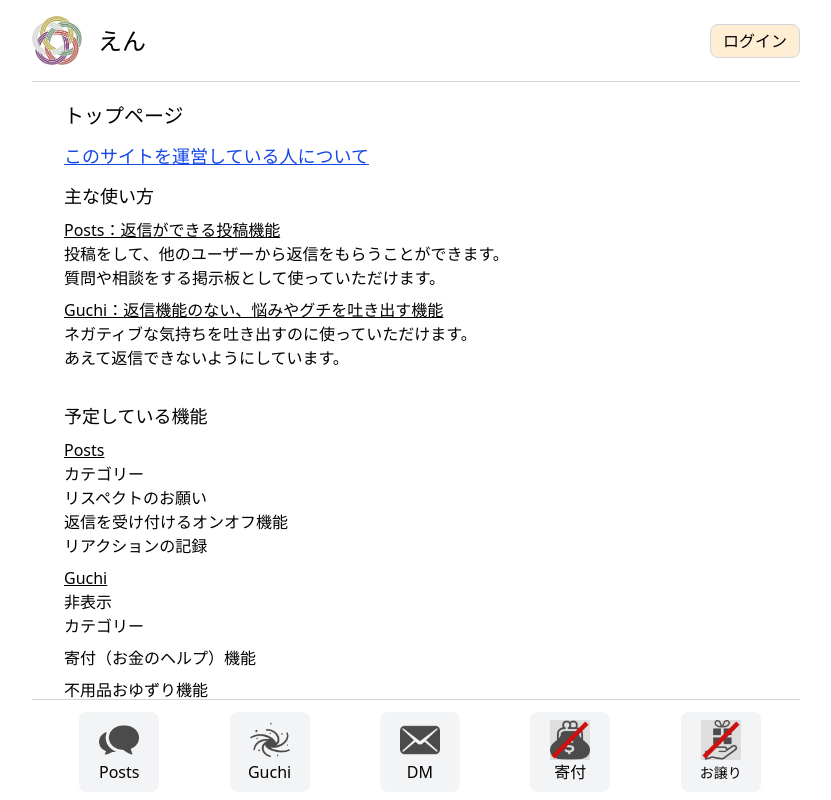
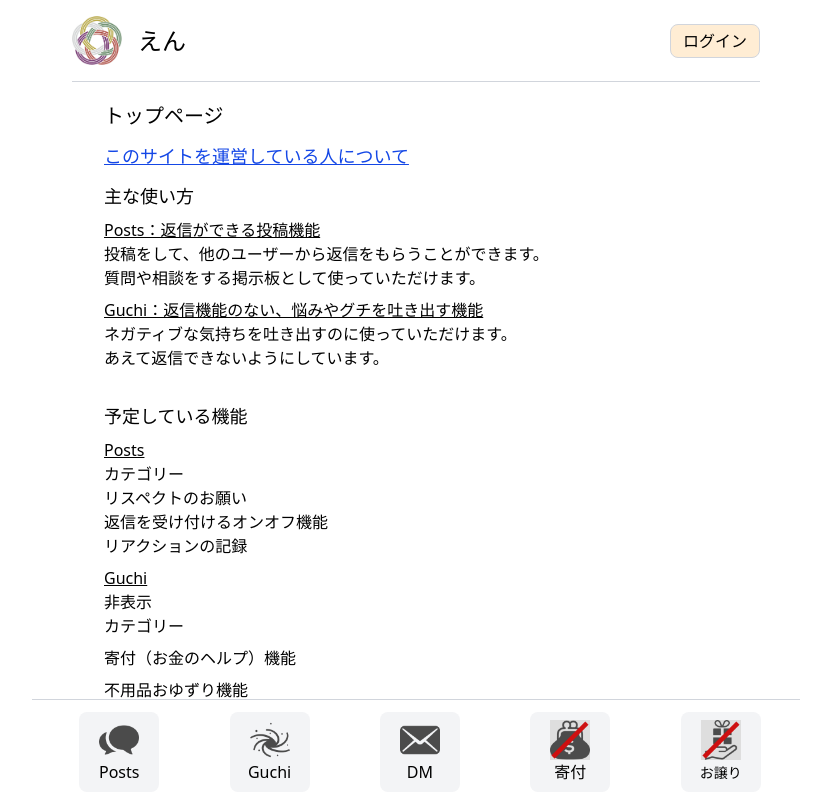
Before and after one commit to Shunsuke0205/message-board-site-on-vercel, a Next.js app: page / in a window 1280 px wide. Shown: the top 800 px of the page, without its empty margins (224-1055 px from the left). Built offline with nearby package versions, Linux system fonts and the light colour scheme; no server answers.

Commit message:
fix: x margin and padding

```diff
--- a/src/app/layout.tsx
+++ b/src/app/layout.tsx
@@ -18,7 +18,7 @@ export default async function RootLayout({
 
   return (
     <html lang="ja">
-      <body className="mx-3 md:max-w-screen-md md:mx-auto">
+      <body className="md:max-w-screen-md md:mx-auto sm:px-10 px-4">
         <Header />
         <main>
           {children}
```
